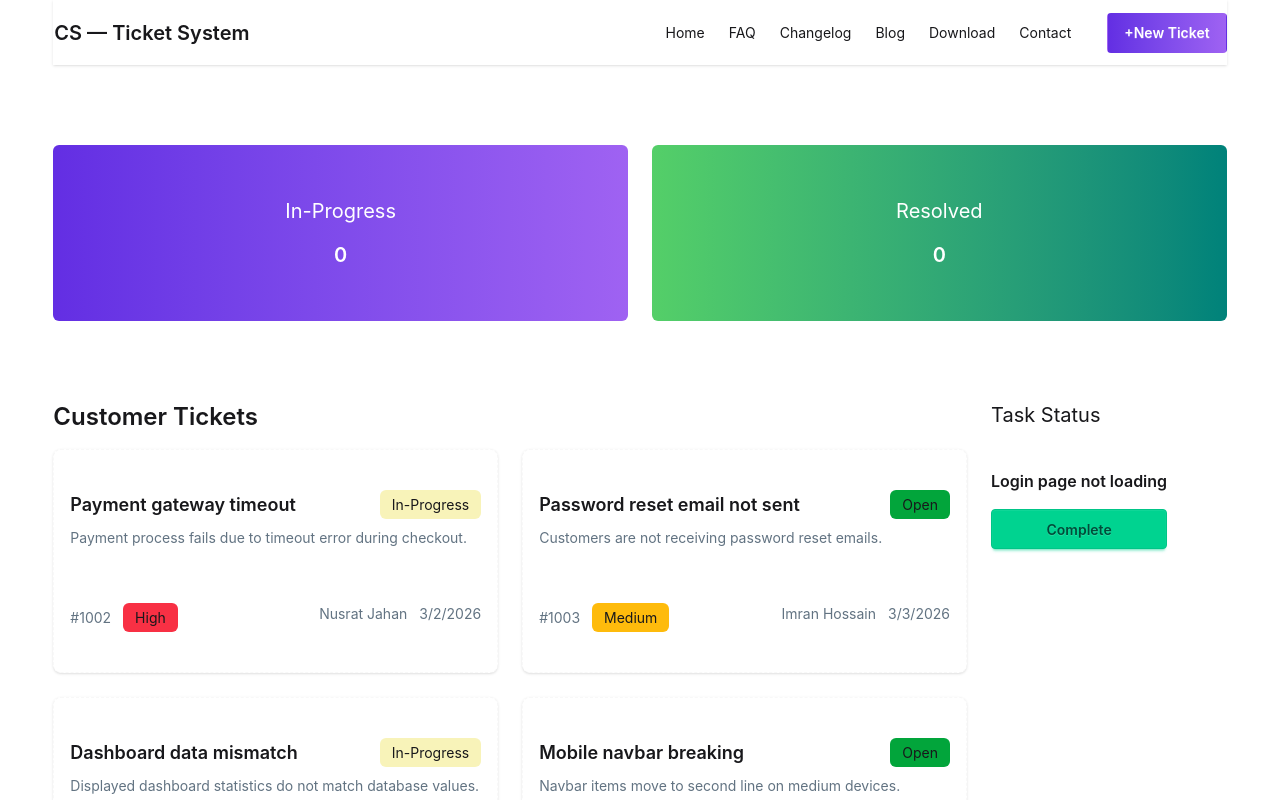
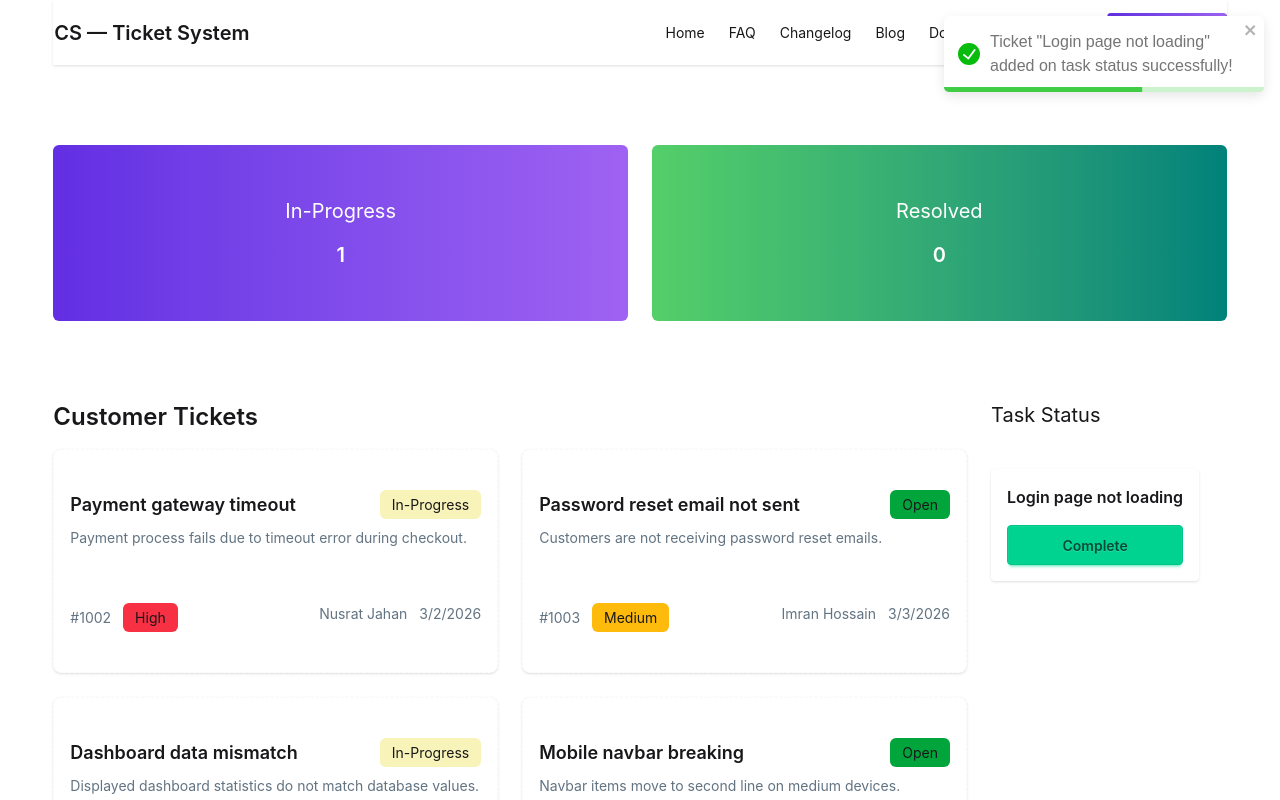
Before and after one commit to Mohibbullah2025/customer-support-zone, a React (Vite) app: page / in a window 1280 px wide. Both pictures are taken after a click on the element 275 px from the left and 561 px from the top of the page. Shown: the top 800 px of the page. Built offline with nearby package versions, Linux system fonts and the light colour scheme.

Commit message:
added button

```diff
--- a/package.json
+++ b/package.json
@@ -14,6 +14,7 @@
     "daisyui": "^5.5.19",
     "react": "^19.2.0",
     "react-dom": "^19.2.0",
+    "react-toastify": "^11.0.5",
     "tailwindcss": "^4.2.1"
   },
   "devDependencies": {
--- a/src/App.jsx
+++ b/src/App.jsx
@@ -1,11 +1,12 @@
 
-import { Suspense } from 'react'
+import { Suspense, useState } from 'react'
 import './App.css'
 import Banner from './assets/Banner/Banner'
 import Container from './assets/Container/Container'
 import IssuesManagement from './assets/IssuesManagement/IssuesManagement'
 import Navbar from './Navbar/Navbar'
 import Footer from './assets/Footer/Footer'
+import { ToastContainer } from 'react-toastify'
 
 
 const fetchIssues = async () => {
@@ -15,17 +16,18 @@ const fetchIssues = async () => {
 }
 function App() {
   const fetchPromise = fetchIssues()
+  const [inProgress, setInprogress]=useState(0)
   return (
     <div>
     <Container>
       <Navbar></Navbar>
-      <Banner></Banner>
+      <Banner inProgress={inProgress}></Banner>
       <Suspense fallback="Loading">
-        <IssuesManagement fetchPromise={fetchPromise}></IssuesManagement>
+        <IssuesManagement fetchPromise={fetchPromise} inProgress={inProgress} setInprogress={setInprogress}></IssuesManagement>
       </Suspense>
     </Container>
     <Footer></Footer>
-
+    <ToastContainer></ToastContainer>
    </div>
 
 
--- a/src/assets/Banner/Banner.jsx
+++ b/src/assets/Banner/Banner.jsx
@@ -1,13 +1,12 @@
 // import { useState } from "react";
 
-const Banner = () => {
-    // const [inprogress, setInprogress] = useState(0)
-    // const [resolved, setResolved] = useState(0)
+const Banner = ({inProgress}) => {
+
   return (
     <div className="flex flex-col md:flex-row justify-between gap-6 mt-20 text-white">
         <div className="flex justify-center items-center flex-col from-[#632EE3] bg-linear-to-r to-[#9F62F2] h-44 w-full rounded-md">
             <h2 className="text-xl mb-4">In-Progress</h2>
-            <h1 className="text-xl font-semibold">0</h1>
+            <h1 className="text-xl font-semibold">{inProgress}</h1>
         </div>
         <div className="flex justify-center items-center flex-col bg-linear-to-r  from-[#54CF68] to-[#00827A] h-44 w-full rounded-md">
             <h2 className="text-xl mb-4">Resolved</h2>
--- a/src/assets/IssuesManagement/IssuesManagement.jsx
+++ b/src/assets/IssuesManagement/IssuesManagement.jsx
@@ -1,15 +1,27 @@
 import { use, useState } from "react";
 import IssueCard from "../IssueCard/IssueCard";
 import TaskStatus from "../TaskStatus/TaskStatus";
+import { toast } from "react-toastify";
 
-const IssuesManagement = ({fetchPromise}) => {
+
+const IssuesManagement = ({fetchPromise, setInprogress, inProgress}) => {
     const initialData= use(fetchPromise);
     const [issues, setIssues]= useState(initialData)
-    const [selectedIssue, setSelectedIssue]= useState(null)
+    const [taskStatus, setTaskStatus]= useState([])
+
     const handleSelectedIssue = (issue)=>{
-      setSelectedIssue(issue);
       const UpdateIssues= issues.filter((item)=>item.id !== issue.id);
       setIssues(UpdateIssues)
+      setTaskStatus([...taskStatus, issue])
+      setInprogress(inProgress+1)
+      toast.success(`Ticket "${issue.title}" added on task status successfully!`);
+    }
+
+    const handleCompleteButton=(issue)=>{
+      const updatedTaskStatus= taskStatus.filter((item)=>item.id !== issue.id);
+      setTaskStatus(updatedTaskStatus)
+      setInprogress(inProgress-1)
+      toast.success(`Ticket "${issue.title}" remove from task status successfully!`);
     }
   return (
 
@@ -17,7 +29,7 @@ const IssuesManagement = ({fetchPromise}) => {
     <div className="flex flex-col md:flex-row gap-6">
 
       <IssueCard initialData={issues} handleSelectedIssue={handleSelectedIssue}></IssueCard>
-      <TaskStatus selectedIssue={selectedIssue}></TaskStatus>
+      <TaskStatus taskStatus={taskStatus} handleCompleteButton={handleCompleteButton}></TaskStatus>
 
      </div>
 
--- a/src/assets/TaskStatus/TaskStatus.jsx
+++ b/src/assets/TaskStatus/TaskStatus.jsx
@@ -1,8 +1,7 @@
+const TaskStatus = ({taskStatus, handleCompleteButton}) => {
 
-const TaskStatus = ({selectedIssue}) => {
-  console.log(selectedIssue)
 
-  if(!selectedIssue){
+  if(taskStatus.length === 0){
     return(
       <div>
         <h2 className="mt-20 text-xl mb-10">Task Status</h2>
@@ -13,10 +12,20 @@ const TaskStatus = ({selectedIssue}) => {
   return(
     <div>
       <h2 className="mt-20 text-xl mb-10">Task Status</h2>
-      <div>
-        <h3 className="font-semibold">{selectedIssue.title}</h3>
-        <button className="btn btn-success w-full mt-4">Complete</button>
-      </div>
+     {
+        taskStatus.map((issue) => (
+          <div key={issue.id} className="mb-4 p-4 shadow rounded bg-white">
+            <h3 className="font-semibold">{issue.title}</h3>
+
+            <button
+              onClick={() => handleCompleteButton(issue)}
+              className="btn btn-success w-full mt-4"
+            >
+              Complete
+            </button>
+          </div>
+        ))
+      }
     </div>
   )
 };
```
Also changed, not shown: 1 other file (tests, documents, lock files or other folders).
